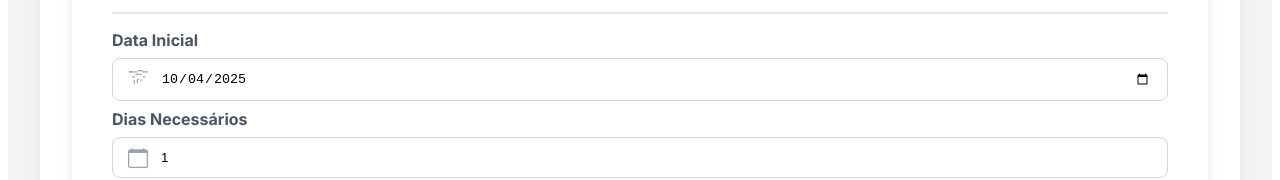
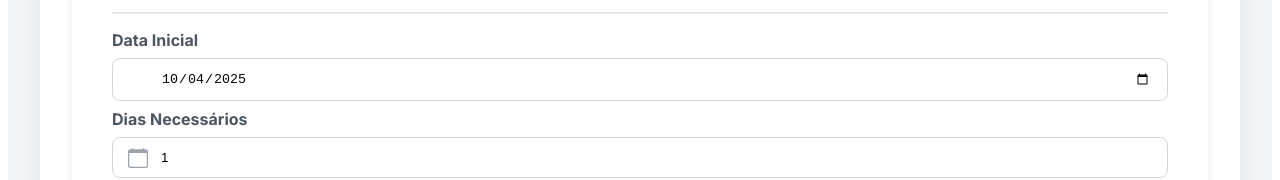
Before and after one commit to CaioVCGrilo/agendamento-pcs-lsee, a React (Create React App) app: page / in a window 1280 px wide. Shown: the part 237-417 px from the top of the page. Built offline with nearby package versions, Linux system fonts and the light colour scheme; no server answers.

Commit message:
versao com banco 33

```diff
--- a/src/components/FormularioAgendamento.tsx
+++ b/src/components/FormularioAgendamento.tsx
@@ -149,14 +149,6 @@ export default function FormularioAgendamento({ onAgendamentoSucesso }: Formular
             <div className="form-group-modern">
                 <label htmlFor="dataInicial" className="form-label-modern">Data Inicial</label>
                 <div className="form-input-wrapper">
-                    <svg xmlns="http://www.w3.org/2000/svg" className="input-icon" fill="currentColor" viewBox="0 0 16 16">
-                        <path d="M6 3.5a.5.5 0 0 1 .5-.5h4a.5.5 0 0 1 0 1h-4a.5.5 0 0 1-.5-.5zM7.5 7a.5.5 0 0 0 0 1h1a.5.5 0 0 0 0-1h-1zM5 8a.5.5 0 0 0-.5.5v2a.5.5 0 0 0 1 0v-2A.5.5 0 0 0 5 8zm2.5-.5a.5.5 0 0 1 .5.5v2a.5.5 0 0 1-1 0v-2a.5.5 0 0 1 .5-.5zM10 7.5a.5.5 0 0 0 0 1h1a.5.5 0 0 0 0-1h-1z"/>
-                        <path d="M11 1.5a.5.5 0 0 1 .5-.5h4a.5.5 0 0 1 0 1h-4a.5.5 0 0 1-.5-.5zM12.5 5a.5.5 0 0 0 0 1h1a.5.5 0 0 0 0-1h-1z"/>
-                        <path d="M3.5 1.5a.5.5 0 0 0-.5-.5h-2a.5.5 0 0 0 0 1h2a.5.5 0 0 0 .5-.5zM4 5a.5.5 0 0 0 0 1h1a.5.5 0 0 0 0-1H4z"/>
-                        <path d="M11 1.5a.5.5 0 0 0 .5-.5h-4a.5.5 0 0 0 0-1h4a.5.5 0 0 0 .5.5zM12.5 5a.5.5 0 0 0 0 1h-1a.5.5 0 0 0 0-1h1z"/>
-                        <path d="M4.5 1.5a.5.5 0 0 0-.5-.5h-2a.5.5 0 0 0 0 1h2a.5.5 0 0 0 .5-.5zM5 5a.5.5 0 0 0 0 1h-1a.5.5 0 0 0 0-1h1z"/>
-                        <path d="M7.5 1.5a.5.5 0 0 0-.5-.5h-2a.5.5 0 0 0 0 1h2a.5.5 0 0 0 .5-.5zM8 5a.5.5 0 0 0 0 1h-1a.5.5 0 0 0 0-1h1z"/>
-                    </svg>
                     <input
                         type="date"
                         id="dataInicial"
```
